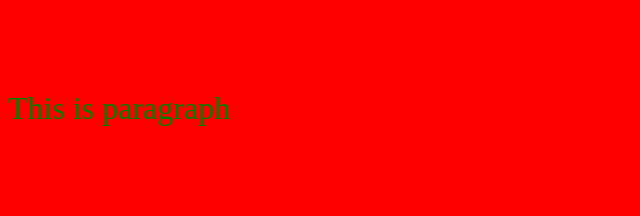
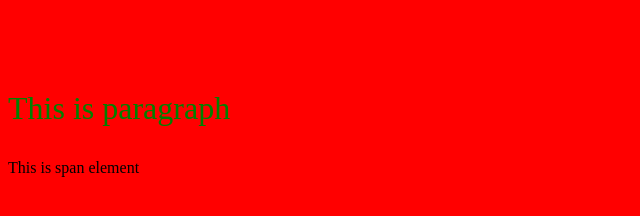
Before and after one commit to Noel189/gitProject, a plain HTML site: page index.html in a window 1280 px wide. Shown: the whole page, without its empty margins (0-640 px from the left). Drawn offline with Linux system fonts and the light colour scheme.

Commit message:
added span element

```diff
--- a/index.html
+++ b/index.html
@@ -10,5 +10,6 @@
 <body>
     <h1>hello there</h1>
     <p>This is paragraph</p>
+    <span>This is span element</span>
 </body>
 </html>
```
